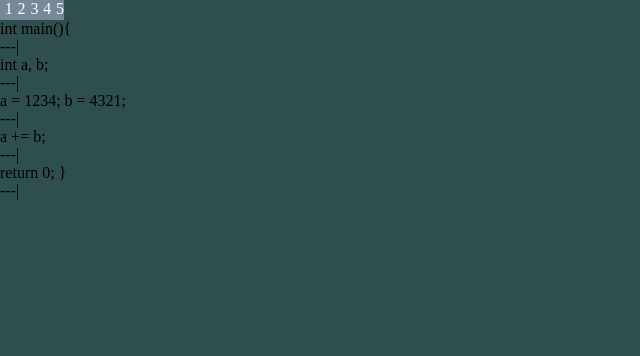
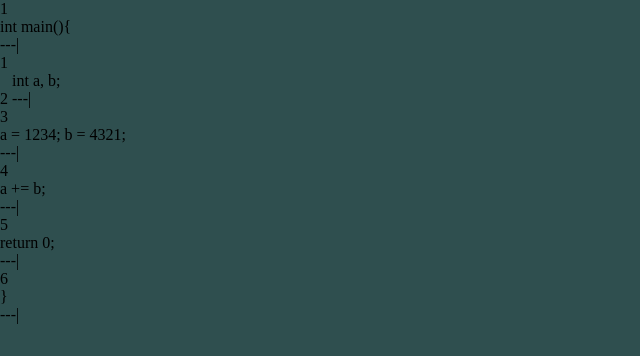
Before and after one commit to VARZero/handwrite-editor, a plain HTML site: page example/index.html in a window 1280 px wide. Shown: the whole page, without its empty margins (0-640 px from the left). Drawn offline with Linux system fonts and the light colour scheme.

Commit message:
구조변경

```diff
--- a/example/css/style.css
+++ b/example/css/style.css
@@ -4,23 +4,24 @@ body{
     background-color: darkslategray;
 }
 
-div#editor{
-    height: 100%; width: 100%;
+div#Oneline{
+    height: 30px;
+    color: white;
 }
 
-div#LineNum{
-    height: 100%;
-    width: 64px;
-    background-color: lightslategray;
-    display: flex;
-}
-
-div.LN{
-    width: 100%; height: 20px;
-    color: #fff;
+div#number{
+    width: 32px;
     text-align: right;
 }
 
-div#LineText{
+div#textarea{
     display: inline-block;
 }
+
+div#text{
+    font-size: 16px;
+}
+
+div#lineSper{
+    font-size: 16px;
+}
--- a/example/index.html
+++ b/example/index.html
@@ -10,43 +10,48 @@
 </head>
 <body>
     <div id="editor">
-        <div id="LineNum">
-            <div class="LN" id="1">1</div>
-            <div class="LN" id="2">2</div>
-            <div class="LN" id="3">3</div>
-            <div class="LN" id="4">4</div>
-            <div class="LN" id="5">5</div>
-        </div>
-        <div id="LineText">
-            <div class="LT" id="1">
+        <div id="Line">
+            <div class="OneLine" id="1">
+                <div class="number" id="1">1</div>
                 <div id="textarea">
                     <div id="text">int main(){</div>
+                    <div id="lineSepr">---|</div>
                 </div>
-                <div id="lineSepr">---|</div>
             </div>
-            <div class="LT" id="1">
+            <div class="OneLine" id="2">
+                <div class="number" id="2">1</div>2
                 <div id="textarea">
                     <div id="text">    int a, b;</div>
+                    <div id="lineSepr">---|</div>
                 </div>
-                <div id="lineSepr">---|</div>
             </div>
-            <div class="LT" id="1">
+            <div class="OneLine" id="3">
+                <div class="number">3</div>
                 <div id="textarea">
                     <div id="text">    a = 1234; b = 4321;</div>
+                    <div id="lineSepr">---|</div>
                 </div>
-                <div id="lineSepr">---|</div>
             </div>
-            <div class="LT" id="1">
+            <div class="OneLine" id="4">
+                <div class="number">4</div>
                 <div id="textarea">
                     <div id="text">    a += b;</div>
+                    <div id="lineSepr">---|</div>
                 </div>
-                <div id="lineSepr">---|</div>
             </div>
-            <div class="LT" id="1">
+            <div class="OneLine">
+                <div class="number" id="5">5</div>
                 <div id="textarea">
-                    <div id="text">    return 0; }</div>
+                    <div id="text">    return 0;</div>
+                    <div id="lineSepr">---|</div>
                 </div>
-                <div id="lineSepr">---|</div>
+            </div>
+            <div class="OneLine" id="6">
+                <div class="number">6</div>
+                <div id="textarea">
+                    <div id="text">}</div>
+                    <div id="lineSepr">---|</div>
+                </div>
             </div>
         </div>
     </div>
```
